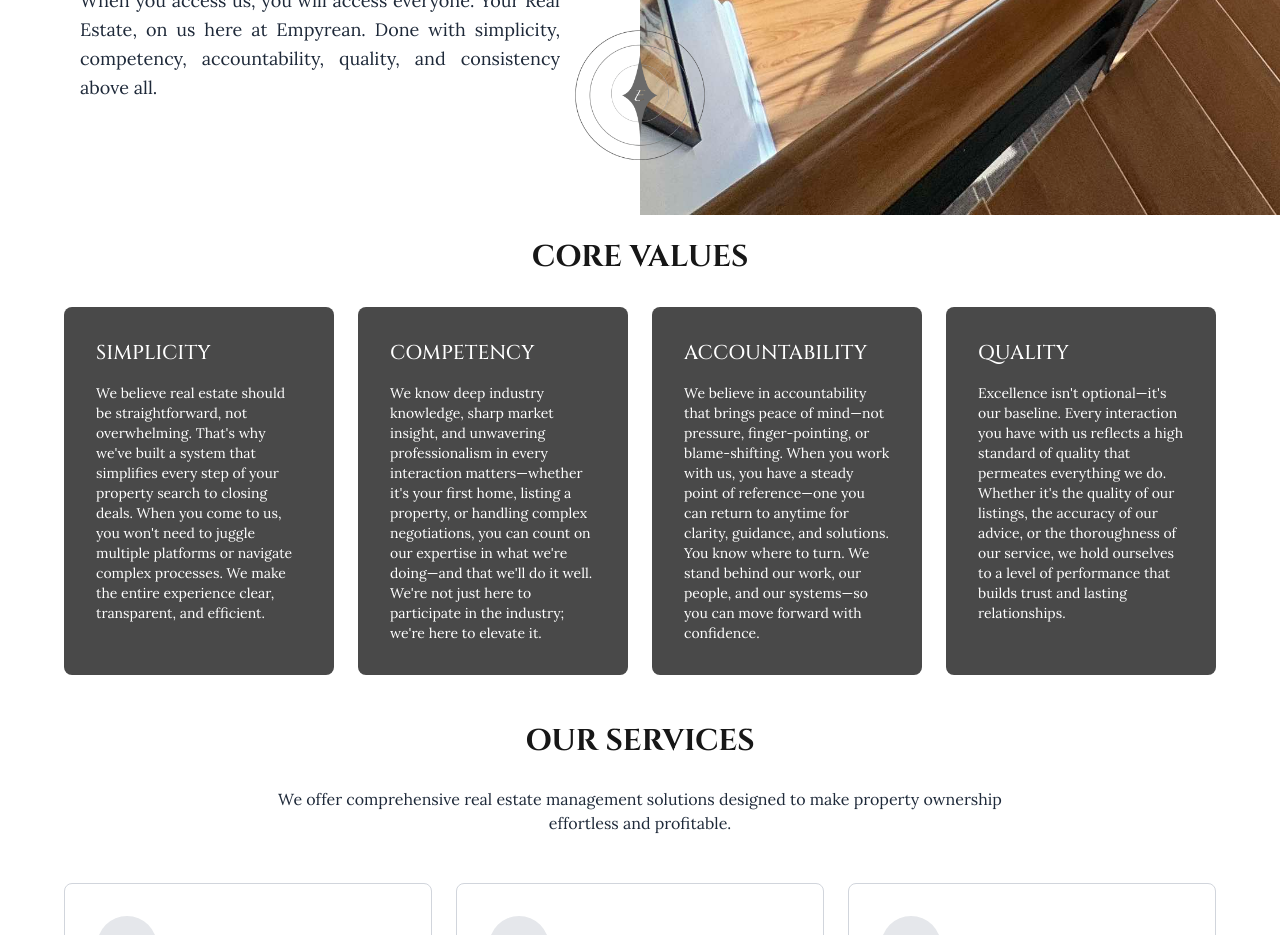
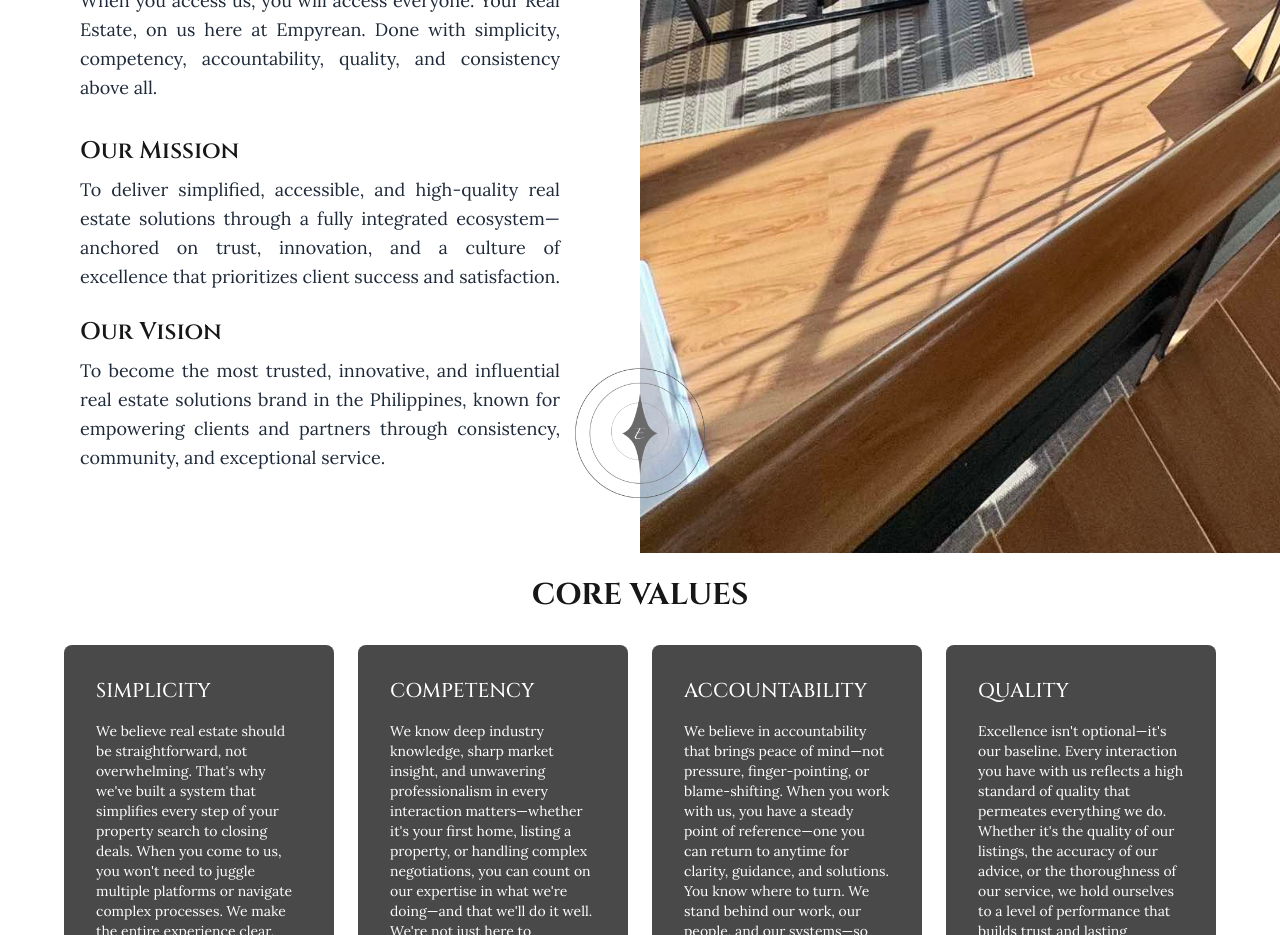
Before and after one commit to Empyrean25/empyrean, a Next.js app: page /on-work/about-us in a window 1280 px wide. Shown: the part 800-1735 px from the top of the page. Built offline with nearby package versions, Linux system fonts and the light colour scheme.

Commit message:
Update page.tsx
added back mission and vision

```diff
--- a/src/app/on-work/about-us/page.tsx
+++ b/src/app/on-work/about-us/page.tsx
@@ -94,6 +94,21 @@ export default function AboutPage() {
       When you access us, you will access everyone. Your Real Estate, on us here at Empyrean.
       Done with simplicity, competency, accountability, quality, and consistency above all.
     </p>
+
+    {/* MISSION */}
+    <h3 className="text-xl md:text-2xl font-semibold mb-2">Our Mission</h3>
+    <p className="text-gray-800 mb-6 text-base md:text-lg leading-relaxed text-justify">
+      To deliver simplified, accessible, and high-quality real estate solutions through a fully integrated
+      ecosystem—anchored on trust, innovation, and a culture of excellence that prioritizes client success
+      and satisfaction.
+    </p>
+
+    {/* VISION */}
+    <h3 className="text-xl md:text-2xl font-semibold mb-2">Our Vision</h3>
+    <p className="text-gray-800 text-base md:text-lg leading-relaxed text-justify">
+      To become the most trusted, innovative, and influential real estate solutions brand in the Philippines,
+      known for empowering clients and partners through consistency, community, and exceptional service.
+    </p>
   </div>
 
   {/* RIGHT (Image) */}
@@ -108,7 +123,7 @@ export default function AboutPage() {
   </div>
 
   {/* MOBILE: Logo shown at the bottom */}
-  <div className="md:hidden w-24 h-24 relative mx-auto mt-8 order-3">
+  <div className="md:hidden w-24 h-24 relative mx-auto mt-10 order-3">
     <Image
       src="/assets/empyrean-logo.png"
       alt="Empyrean Logo"
```
Lines whose indentation alone changed are shown as unchanged.
